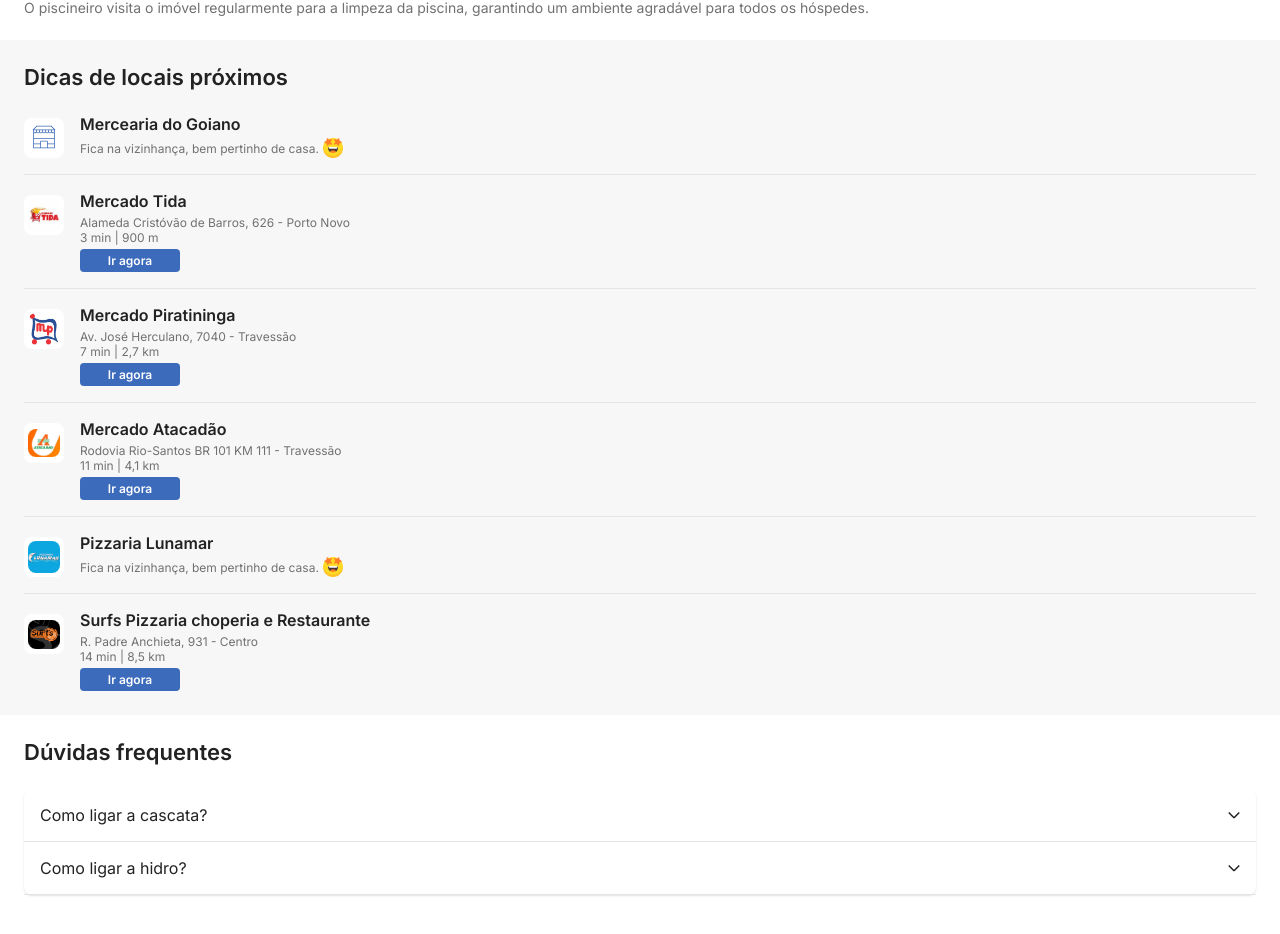
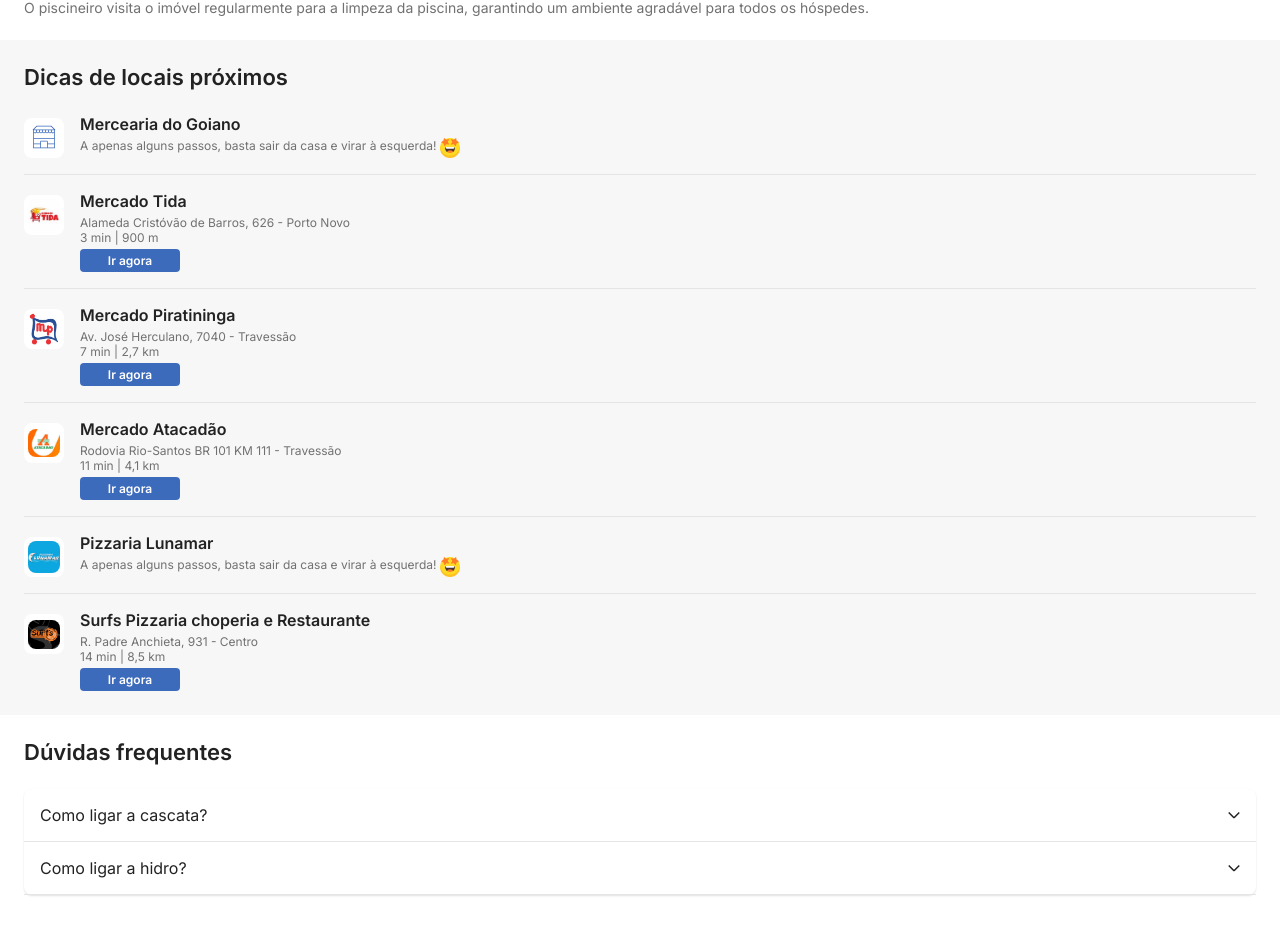
Before and after one commit to FelipeTeixeira/casa-de-praia, an Angular app: page / in a window 1280 px wide. Shown: the part 1395-2329 px from the top of the page. Built offline with nearby package versions, Linux system fonts and the light colour scheme.

Commit message:
mudanca texto

```diff
--- a/src/app/shared/sections/section-locations/section-locations.component.scss
+++ b/src/app/shared/sections/section-locations/section-locations.component.scss
@@ -38,7 +38,7 @@
 
     p {
         display: flex;
-        align-items: center;
+        align-items: flex-start;
     }
 }
 
--- a/src/app/shared/sections/section-locations/section-locations.component.ts
+++ b/src/app/shared/sections/section-locations/section-locations.component.ts
@@ -9,7 +9,7 @@
     locations = [
         {
             name: 'Mercearia do Goiano',
-            time: 'Fica na vizinhança, bem pertinho de casa.',
+            time: 'A apenas alguns passos, basta sair da casa e virar à esquerda!',
             icon: 'market',
         },
         {
@@ -38,7 +38,7 @@
         },
         {
             name: 'Pizzaria Lunamar',
-            time: 'Fica na vizinhança, bem pertinho de casa.',
+            time: 'A apenas alguns passos, basta sair da casa e virar à esquerda!',
             logo: 'logo-lunamar.jpeg',
         },
         {
```
